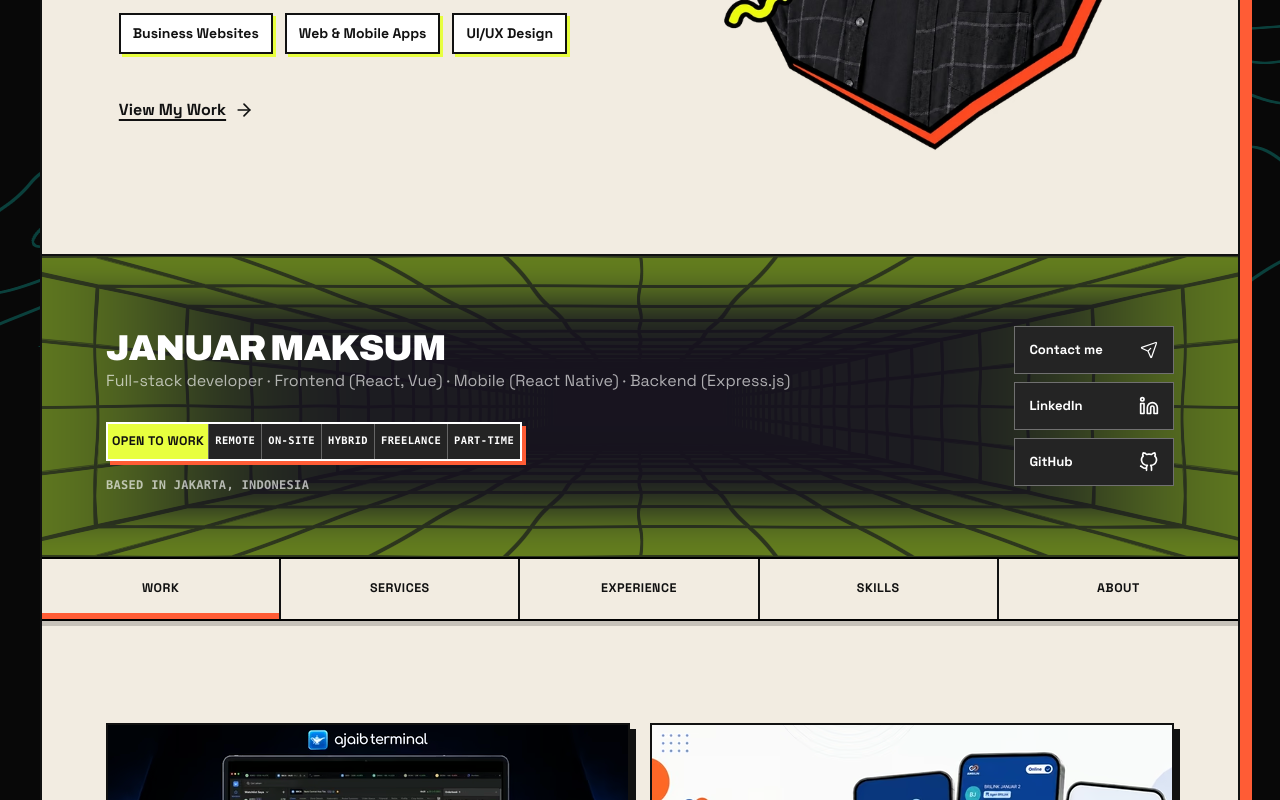
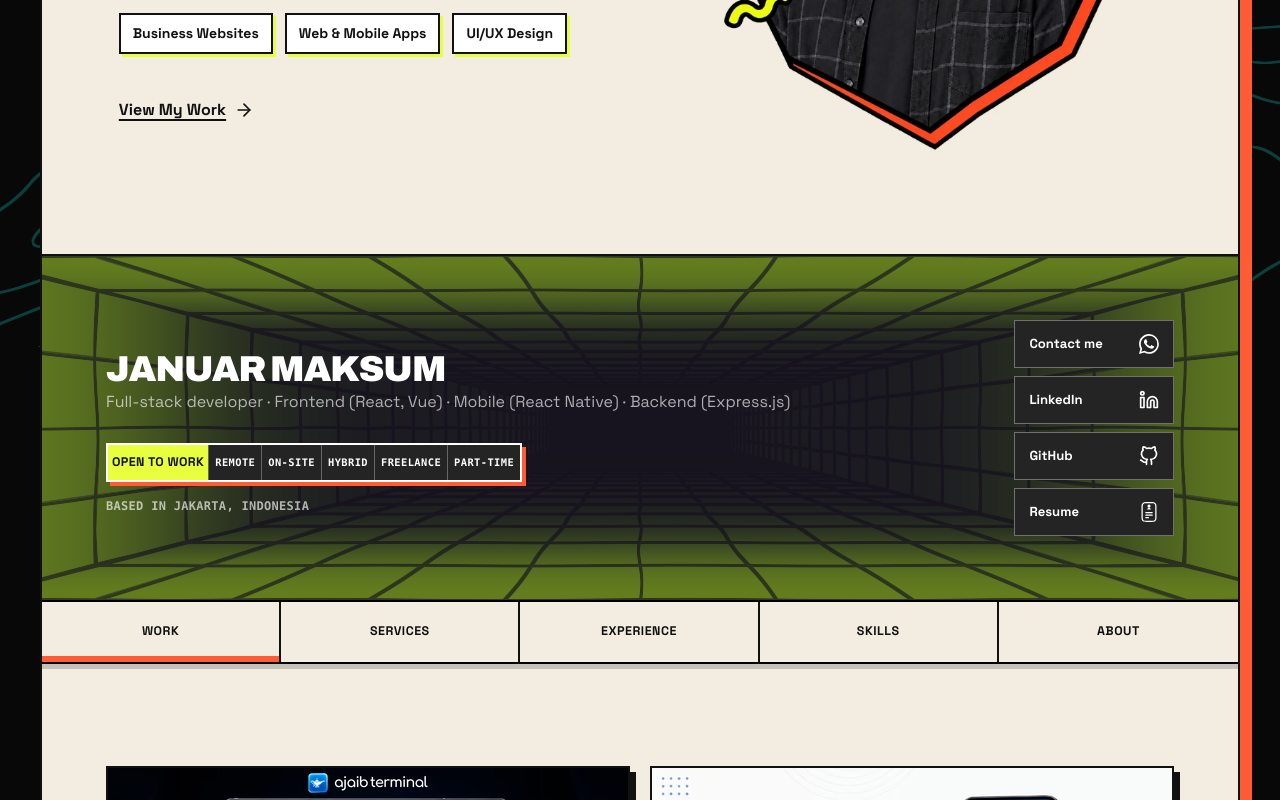
Before and after one commit to januarmaksum/januarmaksum-v2, a Vue app: page / in a window 1280 px wide. Shown: the part 453-1253 px from the top of the page. Built offline with nearby package versions, Linux system fonts and the light colour scheme.

Commit message:
feat: update contact link to WhatsApp and add resume to social links with corresponding icons

```diff
--- a/src/App.vue
+++ b/src/App.vue
@@ -29,7 +29,7 @@
   tabs.some((tab) => tab.id === defaultTabId) ? defaultTabId : tabs[0].id,
 )
 
-const contactHref = socialLinks.find((link) => link.icon === 'mail').href
+const contactHref = socialLinks.find((link) => link.icon === 'whatsapp').href
 
 const viewWork = async () => {
   activeTab.value = 'work'
--- a/src/components/ProfileOverview.vue
+++ b/src/components/ProfileOverview.vue
@@ -51,12 +51,31 @@
             <path d="M0 0h24v24H0z" fill="none" />
             <path fill="none" stroke="currentColor" stroke-linecap="round" stroke-linejoin="round" stroke-width="1.5" d="m14 10l-3 3m9.288-9.969a.535.535 0 0 1 .68.681l-5.924 16.93a.535.535 0 0 1-.994.04l-3.219-7.242a.54.54 0 0 0-.271-.271l-7.242-3.22a.535.535 0 0 1 .04-.993z" />
           </svg>
+          <svg v-else-if="link.icon === 'whatsapp'" xmlns="http://www.w3.org/2000/svg" class="size-5 shrink-0" viewBox="0 0 24 24" aria-hidden="true">
+            <path d="M0 0h24v24H0z" fill="none" />
+            <g fill="none">
+              <g clip-path="url(#SVGXv8lpc2Y)">
+                <path fill="currentColor" fill-rule="evenodd" d="M17.415 14.382c-.298-.149-1.759-.867-2.031-.967s-.47-.148-.669.15c-.198.297-.767.966-.94 1.164c-.174.199-.347.223-.644.075c-.297-.15-1.255-.463-2.39-1.475c-.883-.788-1.48-1.761-1.653-2.059c-.173-.297-.019-.458.13-.606c.134-.133.297-.347.446-.52s.198-.298.297-.497c.1-.198.05-.371-.025-.52c-.074-.149-.668-1.612-.916-2.207c-.241-.579-.486-.5-.668-.51c-.174-.008-.372-.01-.57-.01s-.52.074-.792.372c-.273.297-1.04 1.016-1.04 2.479c0 1.462 1.064 2.875 1.213 3.074s2.095 3.2 5.076 4.487c.71.306 1.263.489 1.694.625c.712.227 1.36.195 1.872.118c.57-.085 1.758-.719 2.006-1.413s.247-1.289.173-1.413s-.272-.198-.57-.347m-5.422 7.403h-.004a9.87 9.87 0 0 1-5.032-1.378l-.36-.214l-3.742.982l.999-3.648l-.235-.374a9.86 9.86 0 0 1-1.511-5.26c.002-5.45 4.436-9.884 9.889-9.884a9.8 9.8 0 0 1 6.988 2.899a9.82 9.82 0 0 1 2.892 6.992c-.002 5.45-4.436 9.885-9.884 9.885m8.412-18.297A11.82 11.82 0 0 0 11.992 0C5.438 0 .102 5.335.1 11.892a11.86 11.86 0 0 0 1.587 5.945L0 24l6.304-1.654a11.9 11.9 0 0 0 5.684 1.448h.005c6.554 0 11.89-5.335 11.892-11.893a11.82 11.82 0 0 0-3.48-8.413" clip-rule="evenodd" />
+              </g>
+              <defs>
+                <clipPath id="SVGXv8lpc2Y">
+                  <path fill="#fff" d="M0 0h24v24H0z" />
+                </clipPath>
+              </defs>
+            </g>
+          </svg>
           <svg v-else-if="link.icon === 'linkedin'" xmlns="http://www.w3.org/2000/svg" width="1em" height="1em" class="size-5" viewBox="0 0 24 24">
             <path d="M0 0h24v24H0z" fill="none"></path>
             <g fill="none" stroke="currentColor" stroke-linecap="round" stroke-linejoin="round" stroke-width="2">
               <circle cx="4" cy="4" r="2"></circle>
               <path d="M22 14a6 6 0 0 0-12 0v7h4v-7a2 2 0 0 1 4 0v7h4ZM2 21h4V9H2Z"></path>
             </g>
+          </svg>
+          <svg v-else-if="link.icon === 'file-lines'" xmlns="http://www.w3.org/2000/svg" class="size-5 shrink-0" viewBox="0 0 16 16" aria-hidden="true">
+            <path d="M0 0h16v16H0z" fill="none" />
+            <path fill="currentColor" d="M8 4.5A1.25 1.25 0 1 0 8 2a1.25 1.25 0 0 0 0 2.5" />
+            <path fill="currentColor" d="M8 4.5c.597 0 1.13.382 1.32.949l.087.26a.22.22 0 0 1-.21.291h-2.39a.222.222 0 0 1-.21-.291l.087-.26a1.39 1.39 0 0 1 1.32-.949zm-3 4a.5.5 0 0 1 .5-.5h5a.5.5 0 0 1 0 1h-5a.5.5 0 0 1-.5-.5m0 2a.5.5 0 0 1 .5-.5h5a.5.5 0 0 1 0 1h-5a.5.5 0 0 1-.5-.5m.5 1.5a.5.5 0 0 0 0 1h2a.5.5 0 0 0 0-1z" />
+            <path fill="currentColor" fill-rule="evenodd" d="M2.33 1.64c-.327.642-.327 1.48-.327 3.16v6.4c0 1.68 0 2.52.327 3.16a3.02 3.02 0 0 0 1.31 1.31c.642.327 1.48.327 3.16.327h2.4c1.68 0 2.52 0 3.16-.327a3 3 0 0 0 1.31-1.31c.327-.642.327-1.48.327-3.16V4.8c0-1.68 0-2.52-.327-3.16A3 3 0 0 0 12.36.33C11.718.003 10.88.003 9.2.003H6.8c-1.68 0-2.52 0-3.16.327a3.02 3.02 0 0 0-1.31 1.31m6.87-.638H6.8c-.857 0-1.44 0-1.89.038c-.438.035-.663.1-.819.18a2 2 0 0 0-.874.874c-.08.156-.145.38-.18.819c-.037.45-.038 1.03-.038 1.89v6.4c0 .857.001 1.44.038 1.89c.036.438.101.663.18.819c.192.376.498.682.874.874c.156.08.381.145.819.18c.45.036 1.03.037 1.89.037h2.4c.857 0 1.44 0 1.89-.037c.438-.036.663-.101.819-.18c.376-.192.682-.498.874-.874c.08-.156.145-.381.18-.82c.037-.45.038-1.03.038-1.89v-6.4c0-.856-.001-1.44-.038-1.89c-.036-.437-.101-.662-.18-.818a2 2 0 0 0-.874-.874c-.156-.08-.381-.145-.819-.18c-.45-.037-1.03-.038-1.89-.038" clip-rule="evenodd" />
           </svg>
           <svg v-else class="size-5 shrink-0" viewBox="0 0 24 24" aria-hidden="true">
             <path d="M0 0h24v24H0z" fill="none" />
--- a/src/data/portfolio.js
+++ b/src/data/portfolio.js
@@ -397,9 +397,10 @@
 export const availabilityModes = ['Remote', 'On-site', 'Hybrid', 'Freelance', 'Part-time']
 
 export const socialLinks = [
-  { label: 'Contact me', href: 'mailto:januarmaksum@gmail.com', icon: 'mail' },
+  { label: 'Contact me', href: 'https://wa.me/6281282074997', icon: 'whatsapp', external: true },
   { label: 'LinkedIn', href: 'https://www.linkedin.com/in/januarmaksum', icon: 'linkedin', external: true },
   { label: 'GitHub', href: 'https://github.com/januarmaksum', icon: 'github', external: true },
+  { label: "Resume", href: "/resume.pdf", icon: "file-lines", external: true }
 ]
 
 export const experiences = [
```
